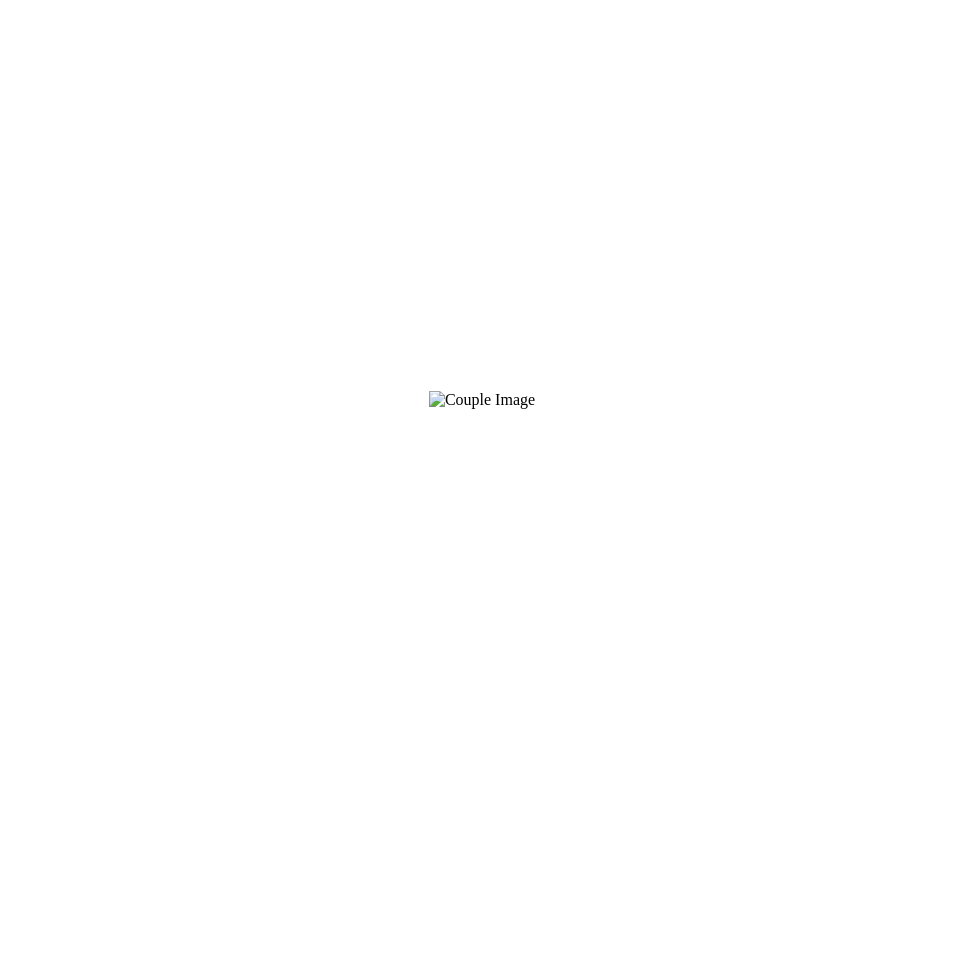
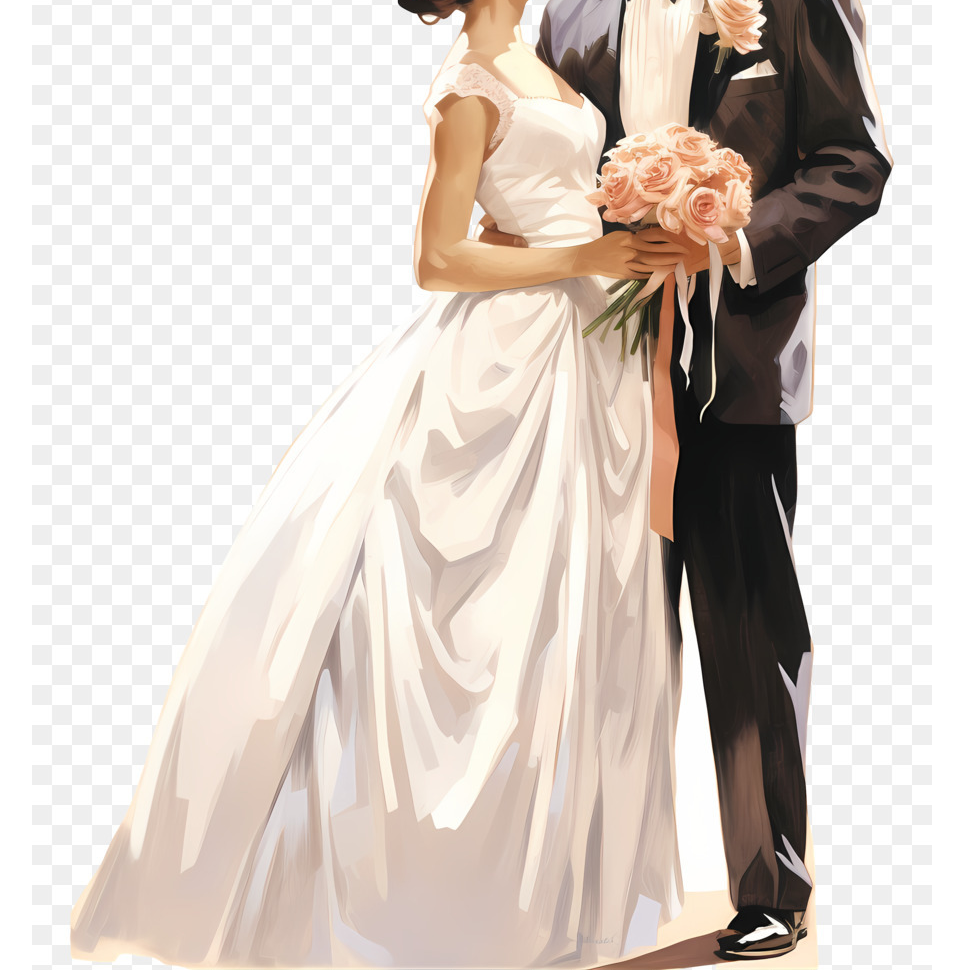
Before and after one commit to marcoArCha/bodaAugusto-Melany, a plain HTML site: page index.html in a window 1280 px wide. Shown: the top 970 px of the page, without its empty margins (158-1121 px from the left). Before the commit the page ends 800 px from the top, so only its background shows below. Drawn offline with Linux system fonts and the light colour scheme.

Commit message:
Fixed extension error

```diff
--- a/index.html
+++ b/index.html
@@ -9,6 +9,6 @@
 
 <body>
   <div class="container">
-    <img src="images/couple.png" alt="Couple Image" class="centered-image">
+    <img src="images/couple.jpg" alt="Couple Image" class="centered-image">
 </body>
 </html>
```
